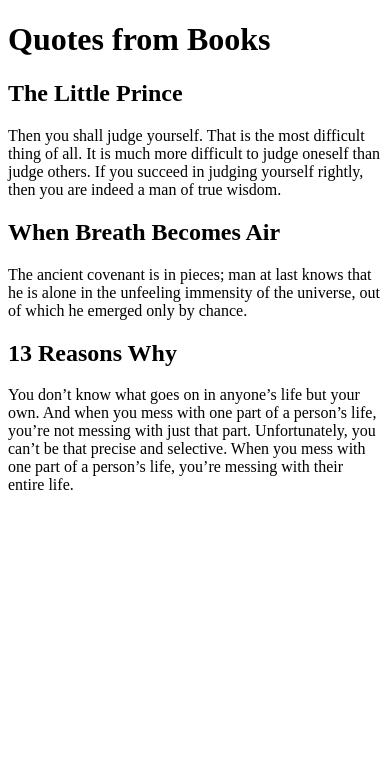
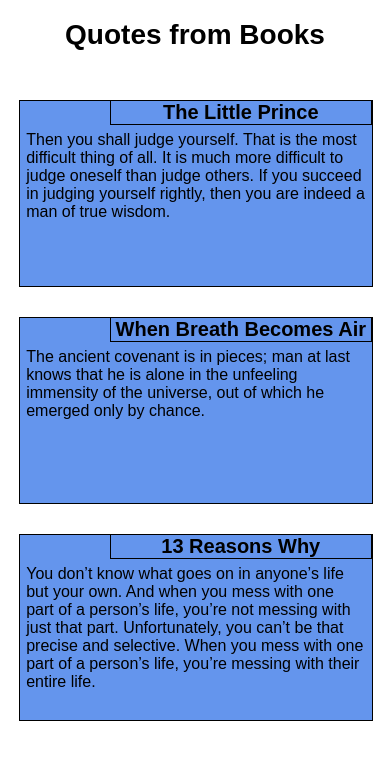
Before and after one commit to Nyein-Ei-Ei-San/Coursera-HTML-CSS-Javascript, a plain HTML site: page index.html in a window 390 px wide. Drawn offline with Linux system fonts and the light colour scheme; files that its build step writes are made by us from their sources.

Commit message:
Update style.css

```diff
--- a/mod2_solution/style.css
+++ b/mod2_solution/style.css
@@ -1 +1,56 @@
-h1: {
+*{
+    font-family: Arial, Helvetica, sans-serif;
+}
+h1 {
+    text-align: center;
+    font-size: 175%;
+}
+section {
+    width: 30%;
+    background-color: cornflowerblue;
+    border: solid black 1px;
+    margin-left: 2.5%;
+    margin-top: 30px;
+    float: left;
+    height: 185px;
+}
+h2 {
+    border: solid black 1px;
+    margin: 0;
+    font-size: 125%;
+    text-align: center;
+    width: 260px;
+    float: right;
+    margin-top: -1px;
+}
+p {
+    padding: 6px;
+    clear: right;
+}
+#lp {
+    background-color: blueviolet;
+}
+#wbba {
+    background-color: antiquewhite;
+}
+#rw {
+    background-color: aqua;
+}
+
+@media (min-width: 768px) and (max-width: 991px) {
+    section {
+        width: 45.5%;
+        float: left;
+        margin-left: 3%;
+    }
+    #third {
+        width: 94%;
+        margin-left: 3%;
+    }
+}
+
+@media (max-width: 767px) {
+    section {
+        width: 94%;
+        margin-left: 3%;
+}
```
